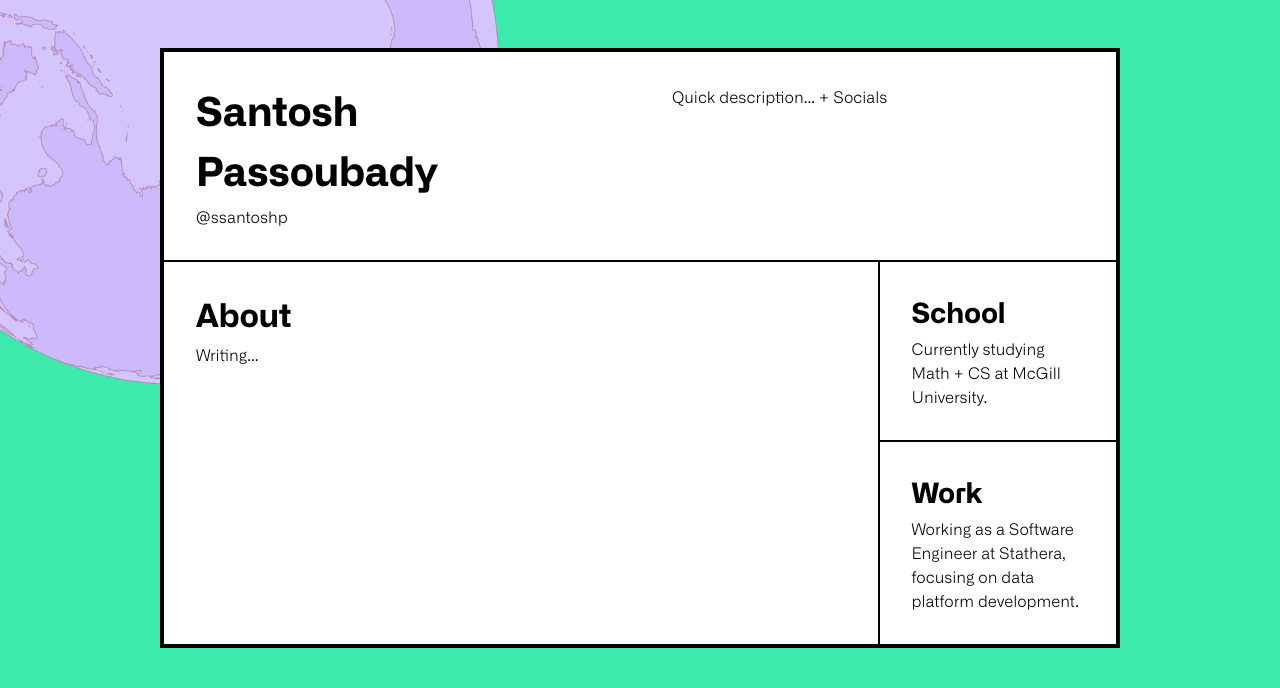
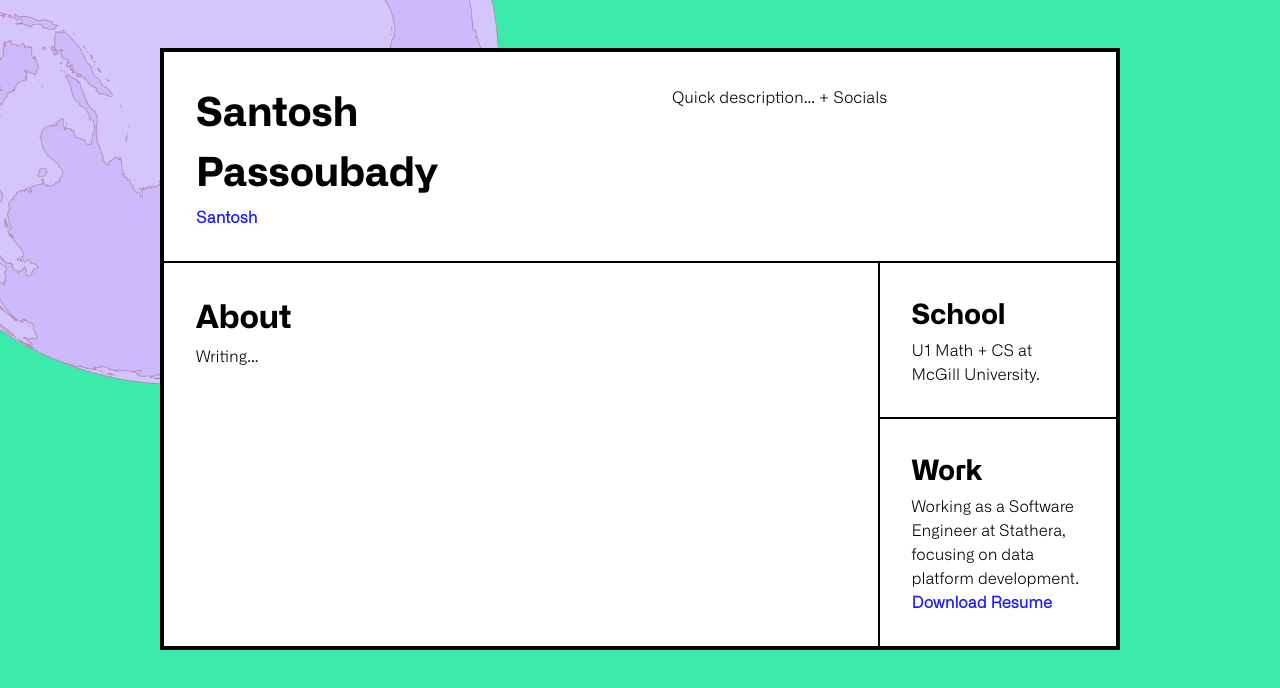
Before and after one commit to ssantoshp/ssantoshp.github.io, a Next.js app: page / in a window 1280 px wide. Shown: the top 688 px of the page. Built offline with nearby package versions, Linux system fonts and the light colour scheme; some icons are missing.

Commit message:
fixed small overflow error

```diff
--- a/app/globals.css
+++ b/app/globals.css
@@ -55,3 +55,10 @@ p{
   font-weight: medium;
   font-size: 1rem;
 }
+
+a {
+  font-family: 'Alliance 1';
+  font-weight: bolder;
+  font-size: 1rem;
+  color: #1C1CFF;
+}
--- a/app/page.tsx
+++ b/app/page.tsx
@@ -6,7 +6,7 @@ import Grid from '../src/components/Grid';
 
 export default function Home() {
   return (
-    <main className="flex flex-col h-screen overflow-y-scroll">
+    <main className="flex flex-col h-screen">
 
       <Image
           src="/img/planet.webp"
--- a/package.json
+++ b/package.json
@@ -15,6 +15,7 @@
     "react-dom": "^18"
   },
   "devDependencies": {
+    "@iconify/react": "^4.1.1",
     "@types/node": "^20",
     "@types/react": "^18",
     "@types/react-dom": "^18",
--- a/src/components/Grid.tsx
+++ b/src/components/Grid.tsx
@@ -1,6 +1,8 @@
 import styles from './grid.module.css';
 import Spline from '@splinetool/react-spline';
+import { Icon } from '@iconify/react';
 
+const santosh = ['Santosh', '桑托什', 'サントシュ', '산토시', 'Сантош', 'संतोष', 'سانتوش', 'סנטוש', 'சந்தோஷ்'];
 
 export default function Grid() {
   return (
@@ -8,7 +10,7 @@ export default function Grid() {
 
         <div className={styles.header}>
             <h1>Santosh Passoubady</h1>
-            <p>@ssantoshp</p>
+            <a>Santosh</a>
         </div>
 
         <div className={styles.desc}>
@@ -18,16 +20,18 @@ export default function Grid() {
         <div className={styles.about}>
             <h2>About</h2>
             <p>Writing...</p>
+            <Icon icon="octicon:download-16" />
         </div>
 
         <div className={styles.school}>
             <h3>School</h3>
-            <p>Currently studying Math + CS at McGill University.</p>
+            <p>U1 Math + CS at McGill University.</p>
         </div>
 
         <div className={styles.work}>
             <h3>Work</h3>
             <p>Working as a Software Engineer at Stathera, focusing on data platform development. </p>
+            <a>Download Resume</a>
         </div>
     </div>
   )
```
Also changed, not shown: 2 other files (tests, documents, lock files or other folders).
